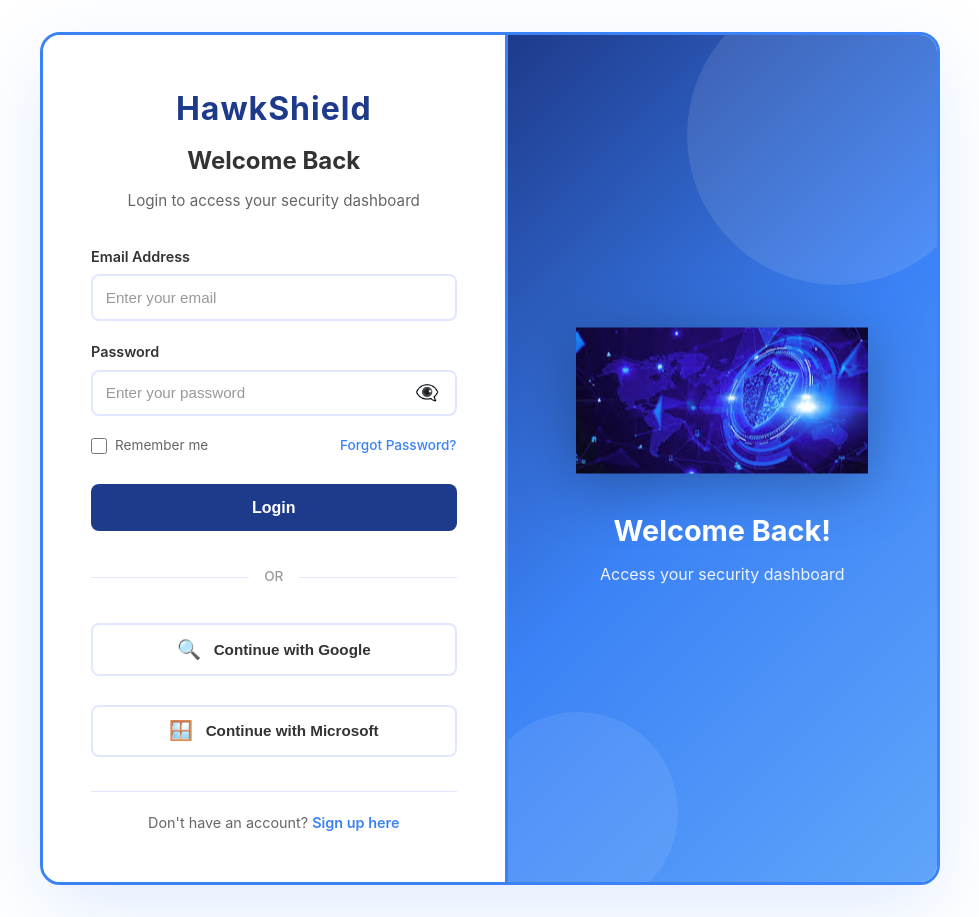
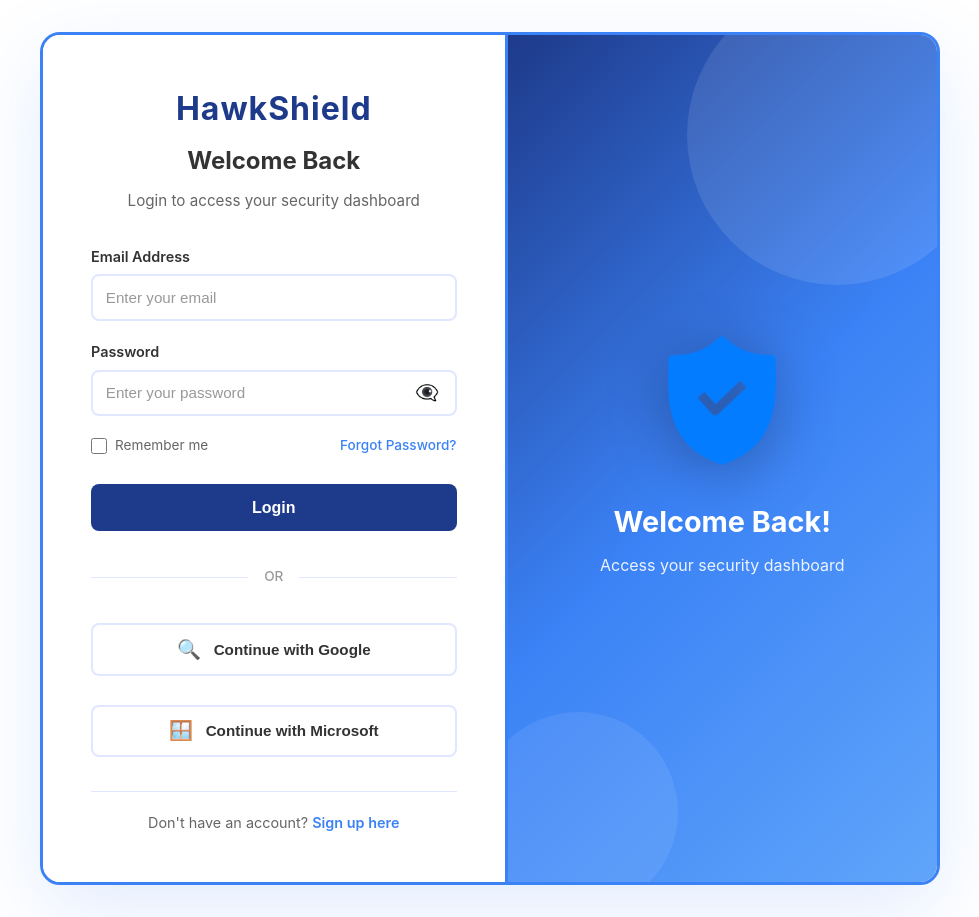
Before and after one commit to divinegupta0611/HawkShield-frontend, a React (Vite) app: page /login in a window 1280 px wide. Shown: the whole page, without its empty margins (150-1129 px from the left). Built offline with nearby package versions, Linux system fonts and the light colour scheme; no server answers.

Commit message:
last commit

```diff
--- a/src/pages/Login.jsx
+++ b/src/pages/Login.jsx
@@ -64,7 +64,7 @@
       <div className="auth-wrapper login-layout">
         {/* Image Panel - Right Side (due to flex-direction: row-reverse) */}
         <div className="auth-image-panel">
-          <img src="./public/Auth.jpeg" alt="Security Shield" />
+          <img src="./public/shield.png" alt="Security Shield" />
           <div className="image-panel-text">
             <h2>Welcome Back!</h2>
             <p>Access your security dashboard</p>
--- a/src/pages/Signup.jsx
+++ b/src/pages/Signup.jsx
@@ -84,7 +84,7 @@
       <div className="auth-wrapper signup-layout">
         {/* Image Panel - Left Side */}
         <div className="auth-image-panel">
-          <img src="./public/Auth.jpeg" alt="Security Shield" />
+          <img src="./public/shield.png" alt="Security Shield" />
           <div className="image-panel-text">
             <h2>Join HawkShield</h2>
             <p>Your security journey starts here</p>
```
